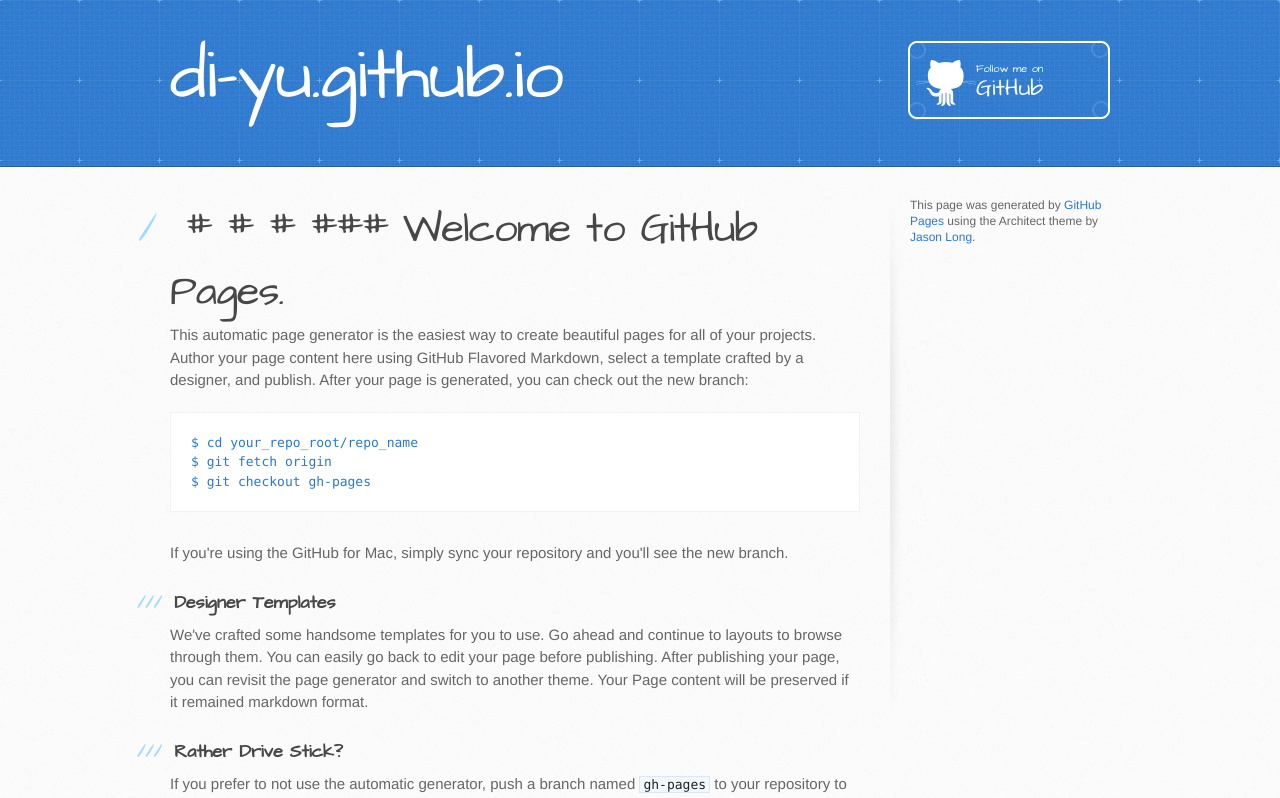
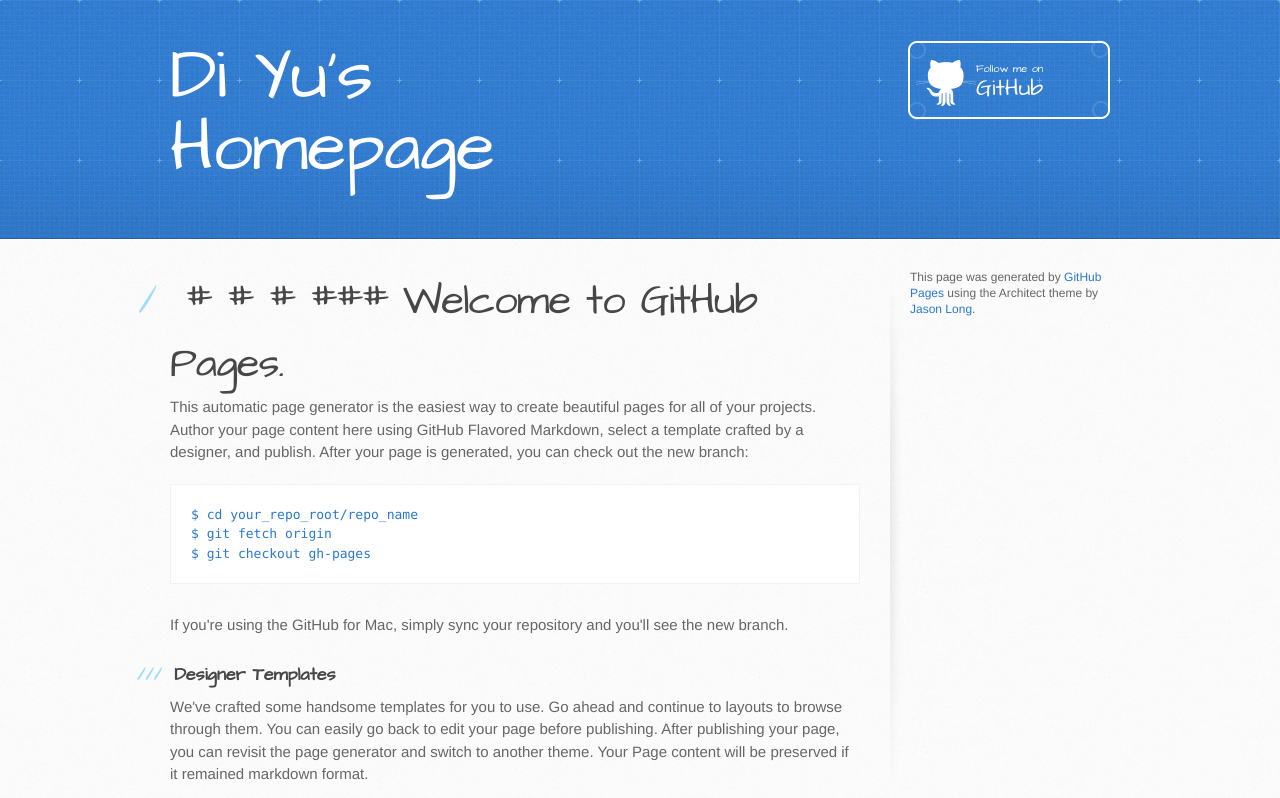
Before and after one commit to di-yu/di-yu.github.io, a plain HTML site: page index.html in a window 1280 px wide. Shown: the top 798 px of the page. Drawn offline with Linux system fonts and the light colour scheme.

Commit message:
Update index.html

```diff
--- a/index.html
+++ b/index.html
@@ -19,7 +19,7 @@
   <body>
     <header>
       <div class="inner">
-        <h1>di-yu.github.io</h1>
+        <h1>Di Yu's Homepage</h1>
         <h2></h2>
         <a href="https://github.com/di-yu" class="button"><small>Follow me on</small> GitHub</a>
       </div>
```
